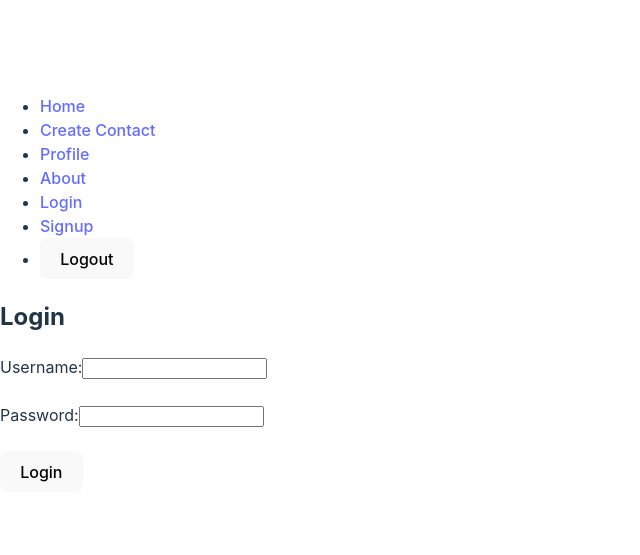
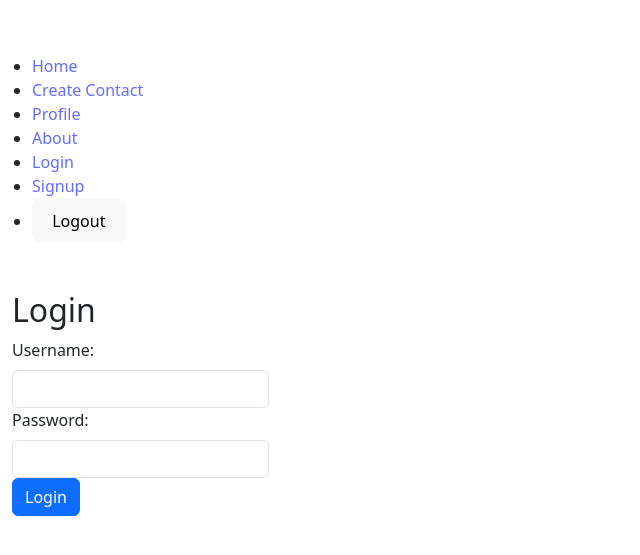
Before and after one commit to senurawicki/MyContactsFrontend, a React (Vite) app: page /login in a window 1280 px wide. Shown: the part 115-670 px from the top of the page, without its empty margins (0-640 px from the left). Built offline with nearby package versions, Linux system fonts and the light colour scheme.

Commit message:
made login page with bootstrap

```diff
--- a/src/pages/login.jsx
+++ b/src/pages/login.jsx
@@ -1,4 +1,7 @@
 import React, { useState } from 'react';
+import { Form, FormGroup, FormControl, Button } from 'react-bootstrap';
+
+import 'bootstrap/dist/css/bootstrap.min.css';
 
 function Login() {
   const [formData, setFormData] = useState({
@@ -45,17 +48,21 @@ function Login() {
 
 
   return (
-    <div>
+    <div className="container mt-5">
       <h2>Login</h2>
-      <form onSubmit={handleSubmit}>
-        <label htmlFor="username">Username:</label>
-        <input type="text" id="username" name="username" value={formData.username} onChange={handleChange} required /><br /><br />
+      <Form onSubmit={handleSubmit}>
+        <FormGroup>
+          <Form.Label>Username:</Form.Label>
+          <FormControl type="text" value={formData.username} onChange={handleChange} required />
+        </FormGroup>
 
-        <label htmlFor="password">Password:</label>
-        <input type="password" id="password" name="password" value={formData.password} onChange={handleChange} required /><br /><br />
+        <FormGroup>
+          <Form.Label>Password:</Form.Label>
+          <FormControl type="password" value={formData.password} onChange={handleChange} required />
+        </FormGroup>
 
-        <button type="submit">Login</button>
-      </form>
+        <Button type="submit" variant="primary">Login</Button>
+      </Form>
     </div>
   );
 }
```
